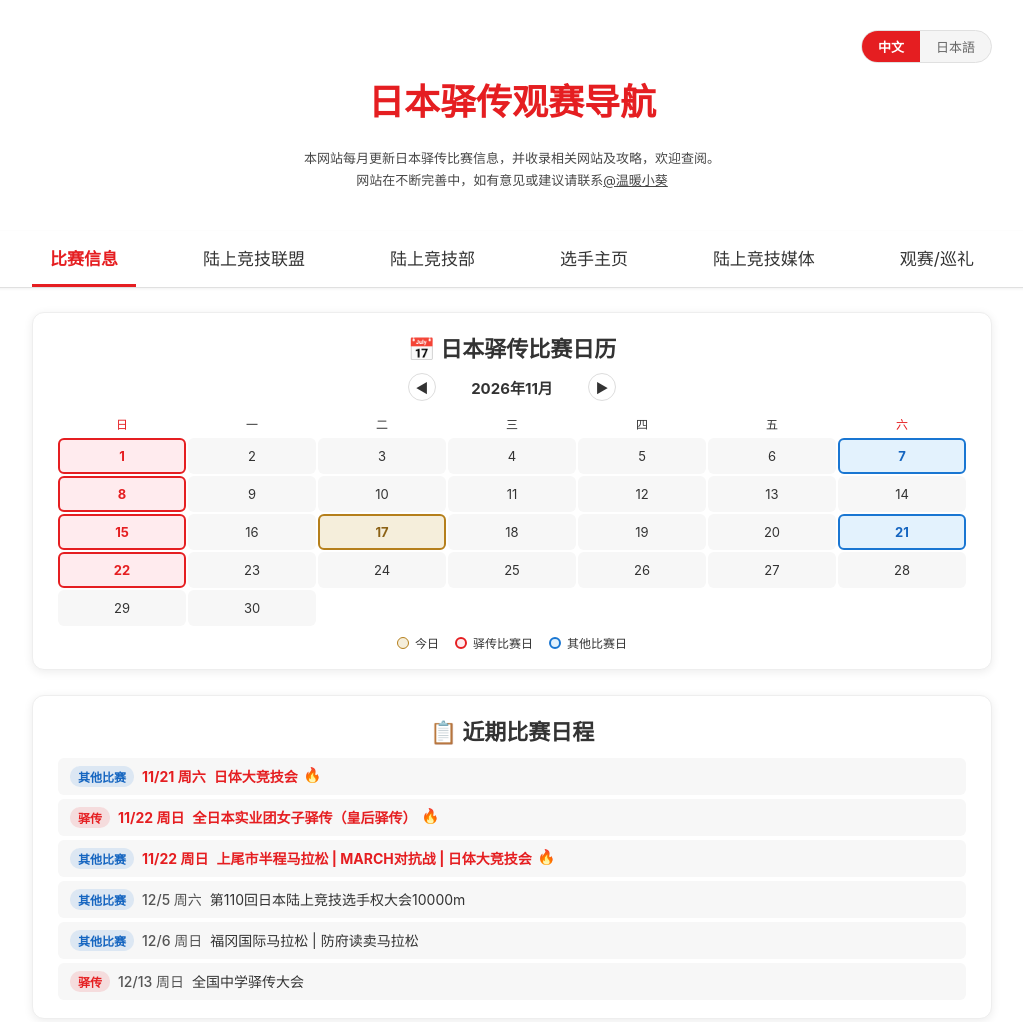
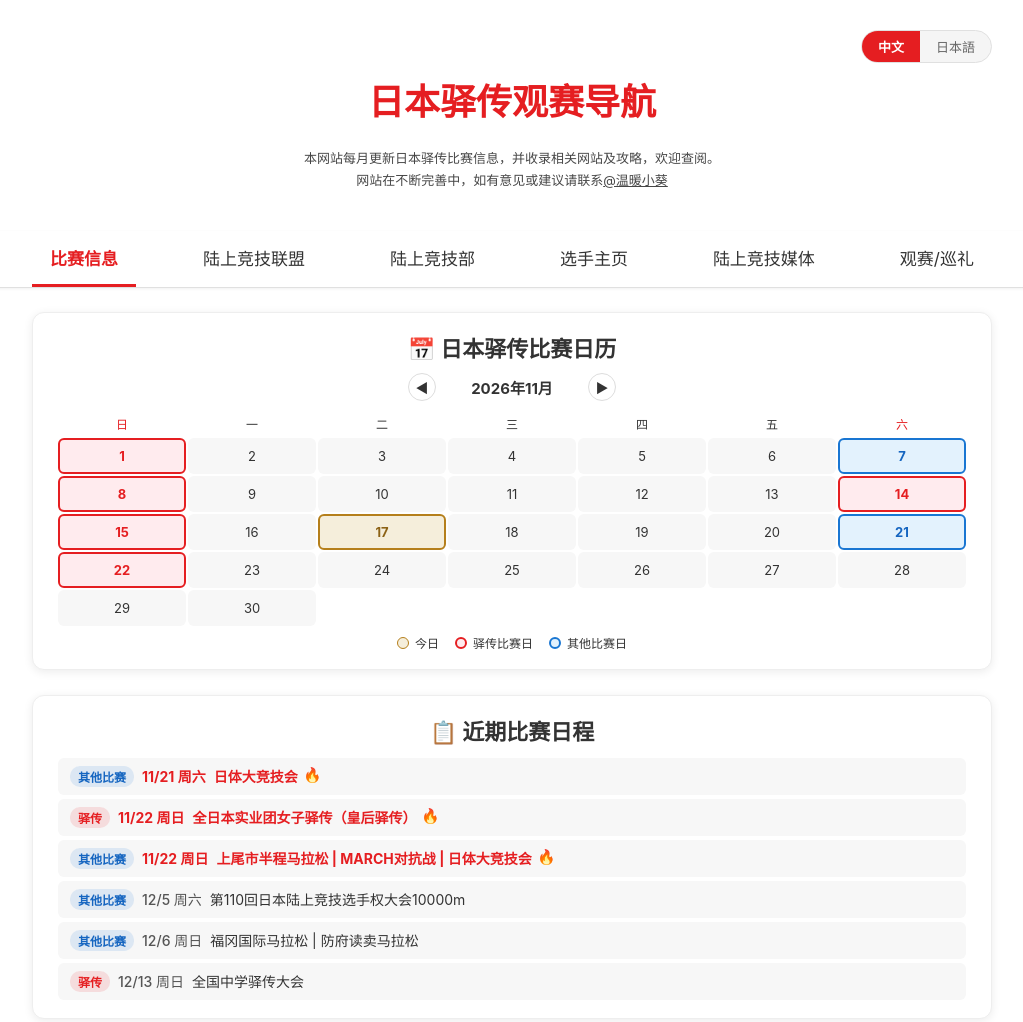
Before and after one commit to xuyingxixi/jp-ekiden, a plain HTML site: page index.html in a window 1280 px wide. Shown: the top 1022 px of the page, without its empty margins (128-1151 px from the left). Drawn offline with Linux system fonts and the light colour scheme.

Commit message:
Add files via upload

```diff
--- a/index.html
+++ b/index.html
@@ -2137,7 +2137,8 @@
                     "2026-10-25": "全日本大学女子驿传",
                     "2026-11-01": "全日本大学驿传",
                     "2026-11-08": "中部·北陆实业团驿传兼全日本实业团驿传预选 | 中国实业团驿传兼全日本实业团驿传预选",
-                    "2026-11-15": "东日本实业团驿传 | 关西实业团驿传兼全日本实业团驿传预选 | 丹后大学驿传（关西学生驿传）",
+                    "2026-11-14": "丹后大学驿传（关西学生驿传）",
+                    "2026-11-15": "东日本实业团驿传 | 关西实业团驿传兼全日本实业团驿传预选",
                     "2026-11-22": "全日本实业团女子驿传（皇后驿传）",
                     "2026-12-13": "全国中学驿传大会",
                     "2026-12-20": "全国高等学校驿传竞走大会",
@@ -2343,7 +2344,8 @@
                     "2026-10-25": "全日本大学女子駅伝",
                     "2026-11-01": "全日本大学駅伝",
                     "2026-11-08": "中部・北陸実業団駅伝兼全日本実業団駅伝予選 | 中国実業団駅伝兼全日本実業団駅伝予選",
-                    "2026-11-15": "東日本実業団駅伝 | 関西実業団駅伝兼全日本実業団駅伝予選 | 丹後大学駅伝（関西学生駅伝）",
+                    "2026-11-14": "丹後大学駅伝（関西学生駅伝）",
+                    "2026-11-15": "東日本実業団駅伝 | 関西実業団駅伝兼全日本実業団駅伝予選",
                     "2026-11-22": "全日本実業団女子駅伝（クイーンズ駅伝）",
                     "2026-12-13": "全国中学校駅伝大会",
                     "2026-12-20": "全国高等学校駅伝競歩大会",
```
